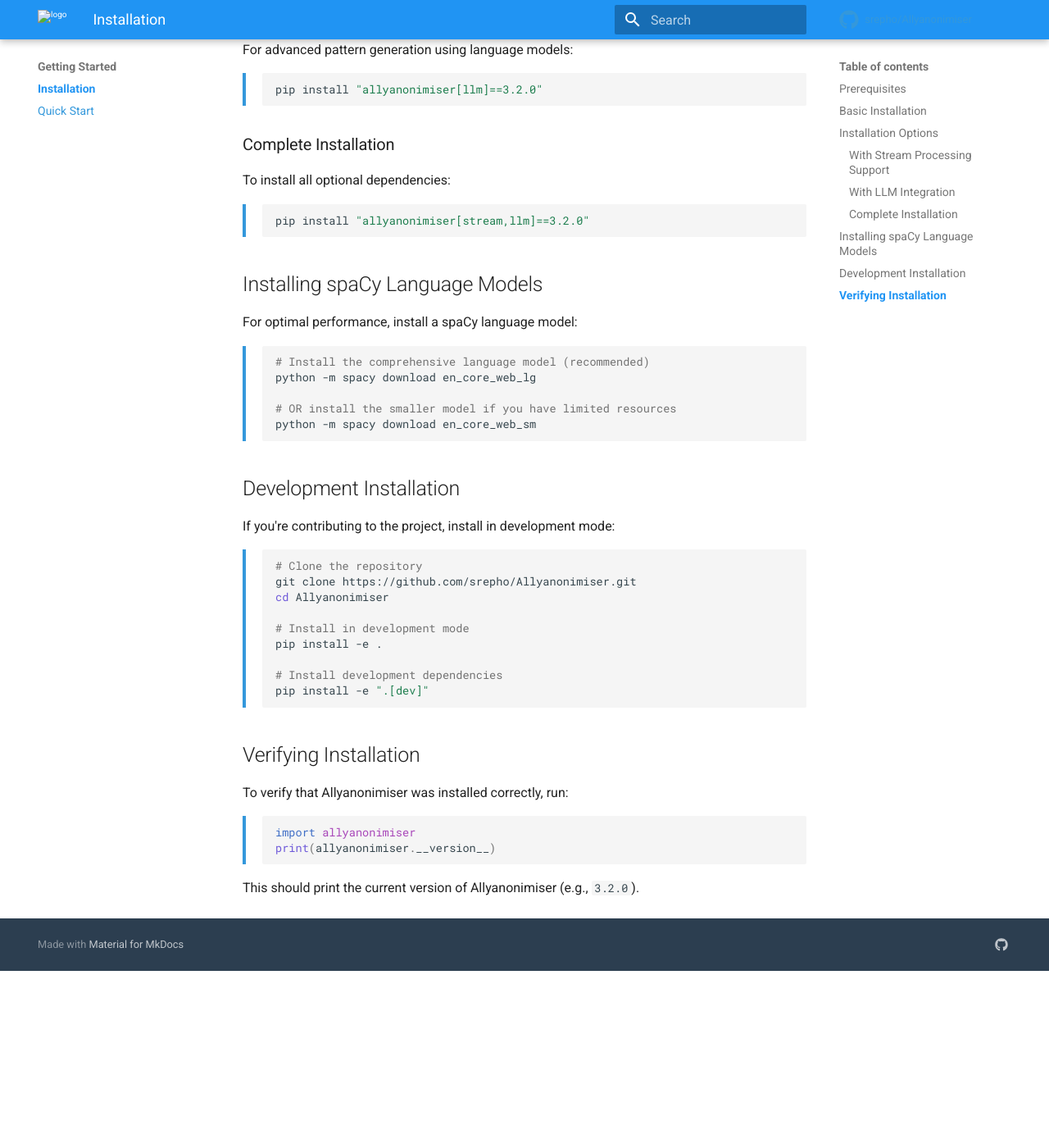
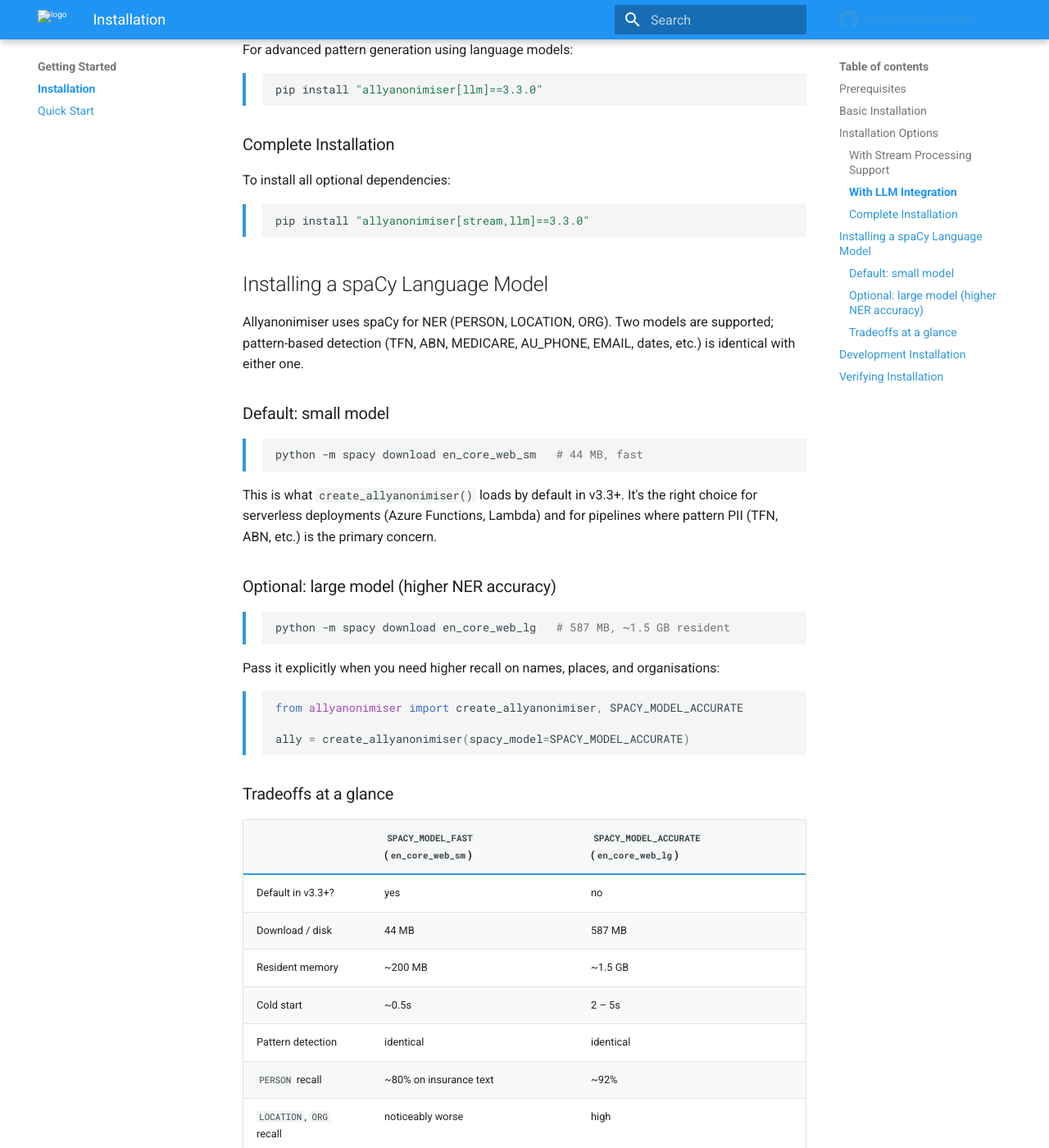
Before and after one commit to srepho/Allyanonimiser, an MkDocs documentation site: the page built from docs/getting-started/installation.md, in a window 1280 px wide and 1400 px high, scrolled down 920 px. Shown: the whole window at 82% size. Built offline with MkDocs 1.6.1 and Material for MkDocs 9.7.7, drawn with Linux system fonts in a browser that asks for light colours; comment, search, counter and statistics services are not loaded; before the commit the page ends 2104 px from its top, so only the background shows below that; some of the changed text lies outside the part shown.

Commit message:
v3.3.0: switch default spaCy model to en_core_web_sm; expose explicit constants
The v3.2.0 default of en_core_web_lg (587 MB, 1.5 GB resident, 2-5s cold
start) was a poor fit for serverless deployments and made first-install
UX heavyweight. v3.3.0 swaps the default to en_core_web_sm (44 MB, ~200 MB
resident, ~0.5s cold start) and surfaces the choice through two named
constants so call sites read intentionally.

Public API:
- New top-level exports SPACY_MODEL_FAST = "en_core_web_sm" and
  SPACY_MODEL_ACCURATE = "en_core_web_lg".
- create_allyanonimiser(spacy_model=...) now defaults to SPACY_MODEL_FAST.
- create_pattern_from_examples(pattern_type="spacy") now uses the shared
  load_spacy_model helper instead of hardcoding lg-then-sm.
- Allyanonimiser.check_spacy_status() returns a recommendation pointing
  to lg when sm is loaded, and points to sm in install instructions
  when no model is present.

Behavior change (called out in CHANGELOG):
- Pattern detection (TFN, ABN, MEDICARE, AU_PHONE, EMAIL, dates, etc.)
  is unchanged.
- PERSON recall on insurance text drops from ~92% to ~80%; LOCATION and
  ORG recall drop noticeably. Users who relied on lg-quality NER should
  pin spacy_model="en_core_web_lg" explicitly.

Docs:
- README and docs/getting-started/installation.md lead with the small
  model and include a tradeoff table.
- pyproject.toml + __init__.py bumped to 3.3.0.

Validation:
- Full suite: 219 passed, 8 skipped, 7 deselected.
- twine check + scripts/smoke_release.py both pass on the built sdist.

Co-Authored-By: Claude Opus 4.6 (1M context) <noreply@anthropic.com>

````diff
--- a/docs/getting-started/installation.md
+++ b/docs/getting-started/installation.md
@@ -12,7 +12,7 @@ Allyanonimiser can be installed using pip with various installation options depe
 Install the core package from PyPI:
 
 ```bash
-pip install allyanonimiser==3.2.0
+pip install allyanonimiser==3.3.0
 ```
 
 ## Installation Options
@@ -24,7 +24,7 @@ Allyanonimiser offers several installation options to meet different needs:
 For processing very large files with memory-efficient streaming:
 
 ```bash
-pip install "allyanonimiser[stream]==3.2.0"
+pip install "allyanonimiser[stream]==3.3.0"
 ```
 
 ### With LLM Integration
@@ -32,7 +32,7 @@ pip install "allyanonimiser[stream]==3.2.0"
 For advanced pattern generation using language models:
 
 ```bash
-pip install "allyanonimiser[llm]==3.2.0"
+pip install "allyanonimiser[llm]==3.3.0"
 ```
 
 ### Complete Installation
@@ -40,20 +40,55 @@ pip install "allyanonimiser[llm]==3.2.0"
 To install all optional dependencies:
 
 ```bash
-pip install "allyanonimiser[stream,llm]==3.2.0"
+pip install "allyanonimiser[stream,llm]==3.3.0"
 ```
 
-## Installing spaCy Language Models
+## Installing a spaCy Language Model
 
-For optimal performance, install a spaCy language model:
+Allyanonimiser uses spaCy for NER (PERSON, LOCATION, ORG). Two models are
+supported; pattern-based detection (TFN, ABN, MEDICARE, AU_PHONE, EMAIL,
+dates, etc.) is identical with either one.
+
+### Default: small model
 
 ```bash
-# Install the comprehensive language model (recommended)
-python -m spacy download en_core_web_lg
+python -m spacy download en_core_web_sm   # 44 MB, fast
+```
 
-# OR install the smaller model if you have limited resources
-python -m spacy download en_core_web_sm
+This is what `create_allyanonimiser()` loads by default in v3.3+. It's
+the right choice for serverless deployments (Azure Functions, Lambda)
+and for pipelines where pattern PII (TFN, ABN, etc.) is the primary
+concern.
+
+### Optional: large model (higher NER accuracy)
+
+```bash
+python -m spacy download en_core_web_lg   # 587 MB, ~1.5 GB resident
 ```
+
+Pass it explicitly when you need higher recall on names, places, and
+organisations:
+
+```python
+from allyanonimiser import create_allyanonimiser, SPACY_MODEL_ACCURATE
+
+ally = create_allyanonimiser(spacy_model=SPACY_MODEL_ACCURATE)
+```
+
+### Tradeoffs at a glance
+
+| | `SPACY_MODEL_FAST` (`en_core_web_sm`) | `SPACY_MODEL_ACCURATE` (`en_core_web_lg`) |
+|---|---|---|
+| Default in v3.3+? | yes | no |
+| Download / disk | 44 MB | 587 MB |
+| Resident memory | ~200 MB | ~1.5 GB |
+| Cold start | ~0.5s | 2 – 5s |
+| Pattern detection | identical | identical |
+| `PERSON` recall | ~80% on insurance text | ~92% |
+| `LOCATION`, `ORG` recall | noticeably worse | high |
+
+Pass `spacy_model=None` to disable spaCy entirely — pattern detection
+keeps working.
 
 ## Development Installation
 
@@ -80,4 +115,4 @@ import allyanonimiser
 print(allyanonimiser.__version__)
 ```
 
-This should print the current version of Allyanonimiser (e.g., `3.2.0`).
+This should print the current version of Allyanonimiser (e.g., `3.3.0`).
--- a/pyproject.toml
+++ b/pyproject.toml
@@ -4,7 +4,7 @@ build-backend = "setuptools.build_meta"
 
 [project]
 name = "allyanonimiser"
-version = "3.2.0"
+version = "3.3.0"
 description = "Australian-focused PII detection and anonymization for the insurance industry"
 readme = "README.md"
 requires-python = ">=3.12,<3.14"
````
Also changed, not shown: CHANGELOG.md (+36 -0 lines), README.md (+37 -12 lines), allyanonimiser/__init__.py (+28 -9 lines), 3 other files.
